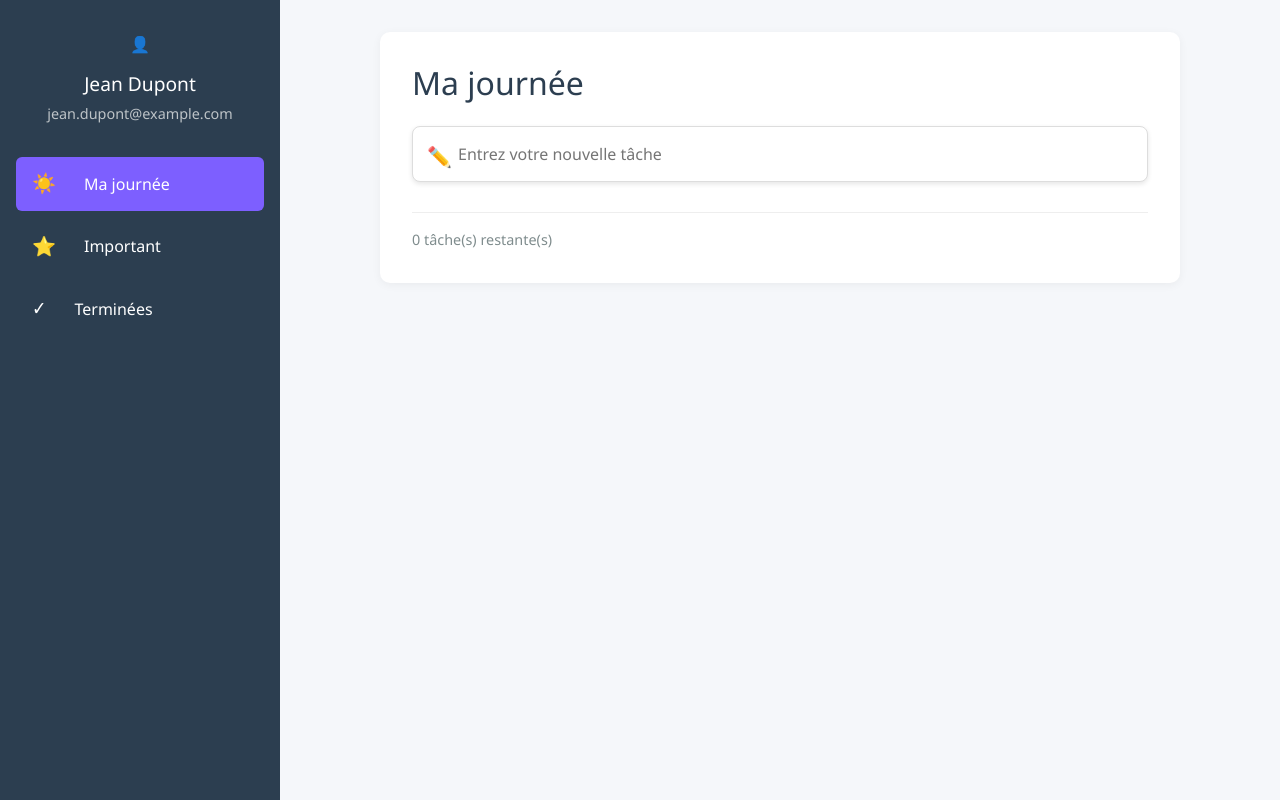
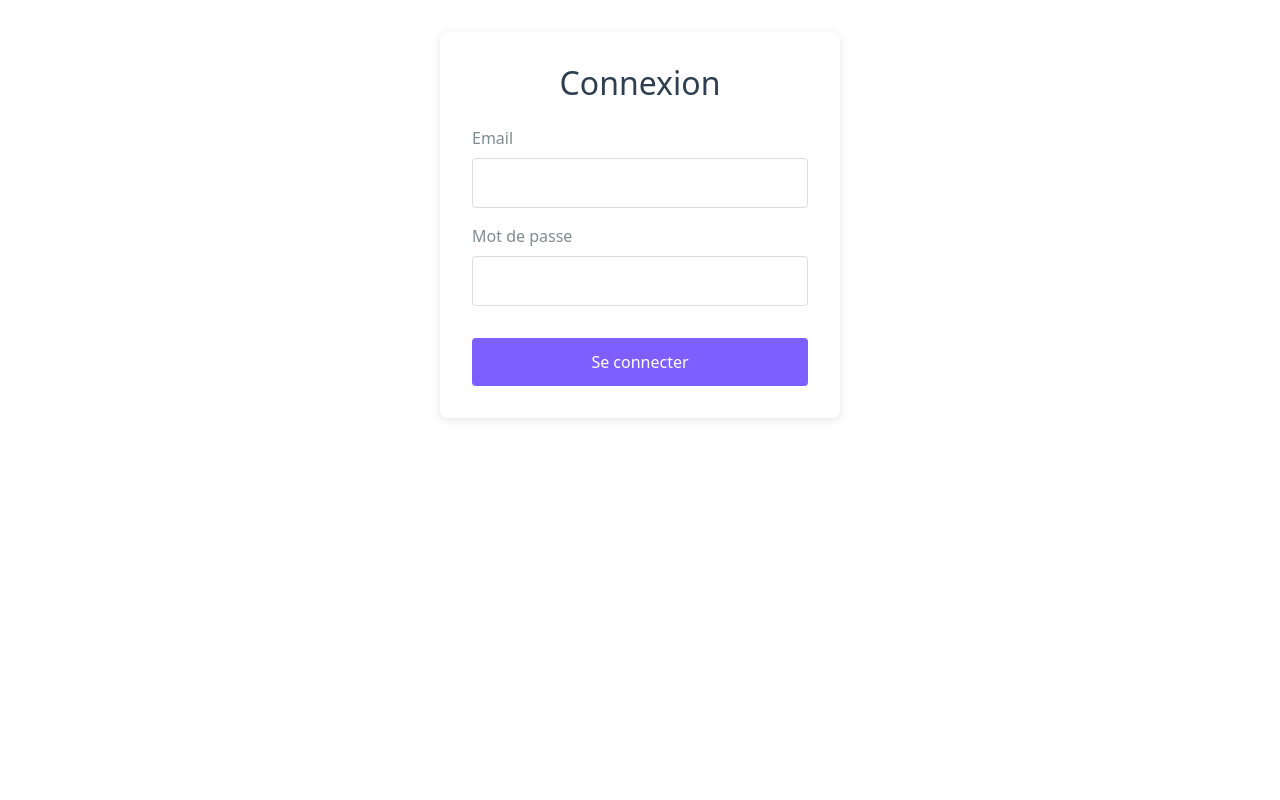
Before and after one commit to DrecQ/App_Gestion_des_Taches, a React (Create React App) app: page /login in a window 1280 px wide. Shown: the top 800 px of the page. Built offline with nearby package versions, Linux system fonts and the light colour scheme.

Commit message:
Ajout de l'interface de connexion du compte

```diff
--- a/package.json
+++ b/package.json
@@ -17,6 +17,8 @@
     "bootstrap": "^5.3.3",
     "react": "^19.1.0",
     "react-dom": "^19.1.0",
+    "react-router": "^7.4.1",
+    "react-router-dom": "^7.4.1",
     "react-scripts": "5.0.1",
     "typescript": "^4.9.5",
     "web-vitals": "^2.1.4"
--- a/src/App.tsx
+++ b/src/App.tsx
@@ -1,14 +1,25 @@
 import React from 'react';
-import './App.css'; // Assure-toi que le fichier CSS est bien importé
+import { BrowserRouter as Router, Routes, Route } from 'react-router-dom';
+import './App.css';
+import TodoApp from './components/Layout/SideBar';
 import Home from './components/Layout/Home';
-import TodoApp from './components/Layout/SideBar';
+import Login from './components/Auth/Login';
 
 const App = () => {
   return (
-    <div className="App">
-      <TodoApp/>
-      <Home />
-    </div>
+    <Router>
+      <div className="App">
+        <Routes>
+          <Route path="/" element={
+            <>
+              <TodoApp />
+              <Home />
+            </>
+          } />
+          <Route path="/login" element={<Login />} />
+        </Routes>
+      </div>
+    </Router>
   );
 };
 
--- /dev/null
+++ b/src/components/Auth/Login.css
@@ -0,0 +1,44 @@
+.login-container {
+    max-width: 400px;
+    margin: 2rem auto;
+    padding: 2rem;
+    background: white;
+    border-radius: 8px;
+    box-shadow: 0 2px 10px rgba(0,0,0,0.1);
+  }
+
+  .login-container h2 {
+    text-align: center;
+    margin-bottom: 1.5rem;
+    color: #2c3e50;
+  }
+
+  .form-group {
+    margin-bottom: 1rem;
+  }
+
+  .form-group label {
+    display: block;
+    margin-bottom: 0.5rem;
+    color: #7f8c8d;
+  }
+
+  .form-group input {
+    width: 100%;
+    padding: 0.75rem;
+    border: 1px solid #ddd;
+    border-radius: 4px;
+    font-size: 1rem;
+  }
+
+  button[type="submit"] {
+    width: 100%;
+    padding: 0.75rem;
+    background: #7d5fff;
+    color: white;
+    border: none;
+    border-radius: 4px;
+    cursor: pointer;
+    font-size: 1rem;
+    margin-top: 1rem;
+  }
--- /dev/null
+++ b/src/components/Auth/Login.tsx
@@ -0,0 +1,44 @@
+import { useState } from 'react';
+import { useNavigate } from 'react-router-dom';
+import './Login.css';
+
+const Login = () => {
+  const [email, setEmail] = useState('');
+  const [password, setPassword] = useState('');
+  const navigate = useNavigate();
+
+  const handleLogin = (e: React.FormEvent) => {
+    e.preventDefault();
+    // Ici vous ajouteriez la logique d'authentification réelle
+    navigate('/'); // Redirige vers la page principale après connexion
+  };
+
+  return (
+    <div className="login-container">
+      <h2>Connexion</h2>
+      <form onSubmit={handleLogin}>
+        <div className="form-group">
+          <label>Email</label>
+          <input
+            type="email"
+            value={email}
+            onChange={(e) => setEmail(e.target.value)}
+            required
+          />
+        </div>
+        <div className="form-group">
+          <label>Mot de passe</label>
+          <input
+            type="password"
+            value={password}
+            onChange={(e) => setPassword(e.target.value)}
+            required
+          />
+        </div>
+        <button type="submit">Se connecter</button>
+      </form>
+    </div>
+  );
+};
+
+export default Login;
--- a/src/components/Layout/SideBar.tsx
+++ b/src/components/Layout/SideBar.tsx
@@ -1,4 +1,5 @@
 import { useState, useRef } from 'react';
+import { useNavigate } from 'react-router-dom';
 import './TodoApp.css';
 
 interface Todo {
@@ -9,6 +10,8 @@ interface Todo {
 }
 
 const TodoApp = () => {
+  const navigate = useNavigate();
+
   const [user] = useState({
     name: 'Jean Dupont',
     email: 'jean.dupont@example.com'
@@ -18,6 +21,10 @@ const TodoApp = () => {
   const [newTodo, setNewTodo] = useState('');
   const [activeMenu, setActiveMenu] = useState('today');
   const textareaRef = useRef<HTMLTextAreaElement>(null);
+
+  const switchUser = () => {
+    navigate('/login');
+  };
 
   const filteredTodos = todos.filter(todo => {
     switch(activeMenu) {
@@ -62,6 +69,12 @@ const TodoApp = () => {
           <div className="user-avatar">👤</div>
           <h3>{user.name}</h3>
           <p>{user.email}</p>
+          <button
+            onClick={switchUser}
+            className="switch-user-btn"
+          >
+            Changer de compte
+          </button>
         </div>
 
         <nav className="sidebar-menu">
--- a/src/components/Layout/TodoApp.css
+++ b/src/components/Layout/TodoApp.css
@@ -212,3 +212,30 @@
     transform: translateY(-50%);
     color: #7d5fff;
   }
+
+  .switch-user-btn {
+    margin-top: 1rem;
+    padding: 0.5rem 1rem;
+    background-color: #4a6fa5;
+    color: white;
+    border: none;
+    border-radius: 4px;
+    cursor: pointer;
+    font-size: 0.9rem;
+    transition: background-color 0.2s;
+  }
+
+  .switch-user-btn:hover {
+    background-color: #3a5a8f;
+  }
+
+  .user-profile {
+    /* Ajoutez ceci pour garder une bonne disposition */
+    display: flex;
+    flex-direction: column;
+    align-items: center;
+    text-align: center;
+    padding-bottom: 1rem;
+    border-bottom: 1px solid #3d4f66;
+    margin-bottom: 1rem;
+  }
```
Also changed, not shown: 1 other file (tests, documents, lock files or other folders).
